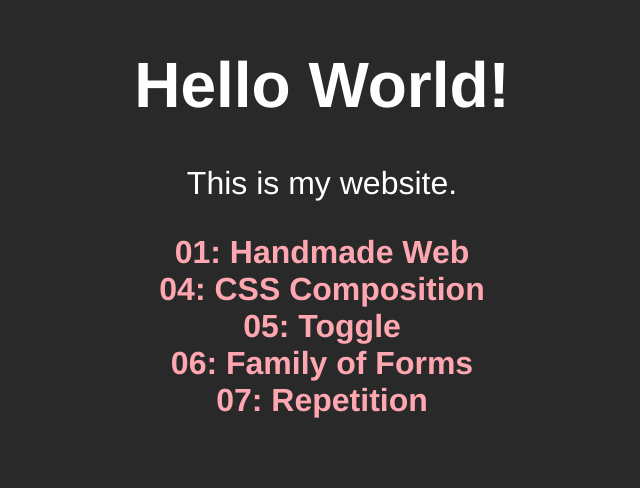
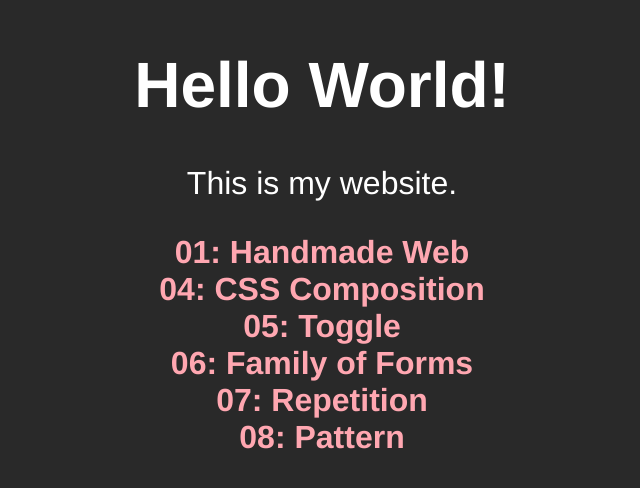
Before and after one commit to joshuatehrlich/joshuatehrlich.github.io, a plain HTML site: page index.html in a window 1280 px wide. Shown: the part 152-640 px from the top of the page, without its empty margins (318-958 px from the left). Drawn offline with Linux system fonts and the light colour scheme.

Commit message:
setup pattern

```diff
--- a/index.html
+++ b/index.html
@@ -12,7 +12,8 @@
 			<a href="04_csscompositions/index.html">04: CSS Composition</a><br>
 			<a href="05_toggle/index.html">05: Toggle</a><br>
 			<a href="06_fof/index.html">06: Family of Forms</a><br>
-			<a href="07_repetition/index.html">07: Repetition</a>
+			<a href="07_repetition/index.html">07: Repetition</a><br>
+			<a href="08_pattern/index.html">08: Pattern</a>
 		</p>
 
 		<script>
```
